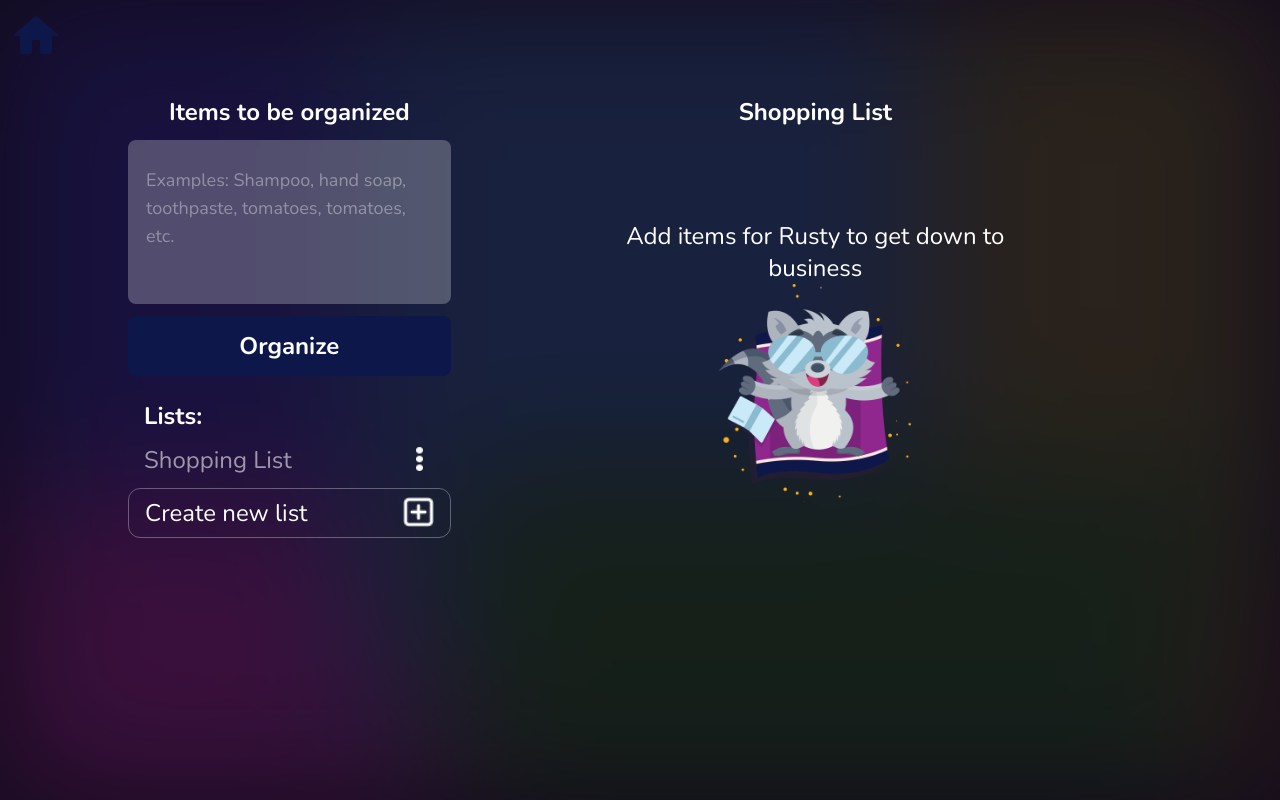
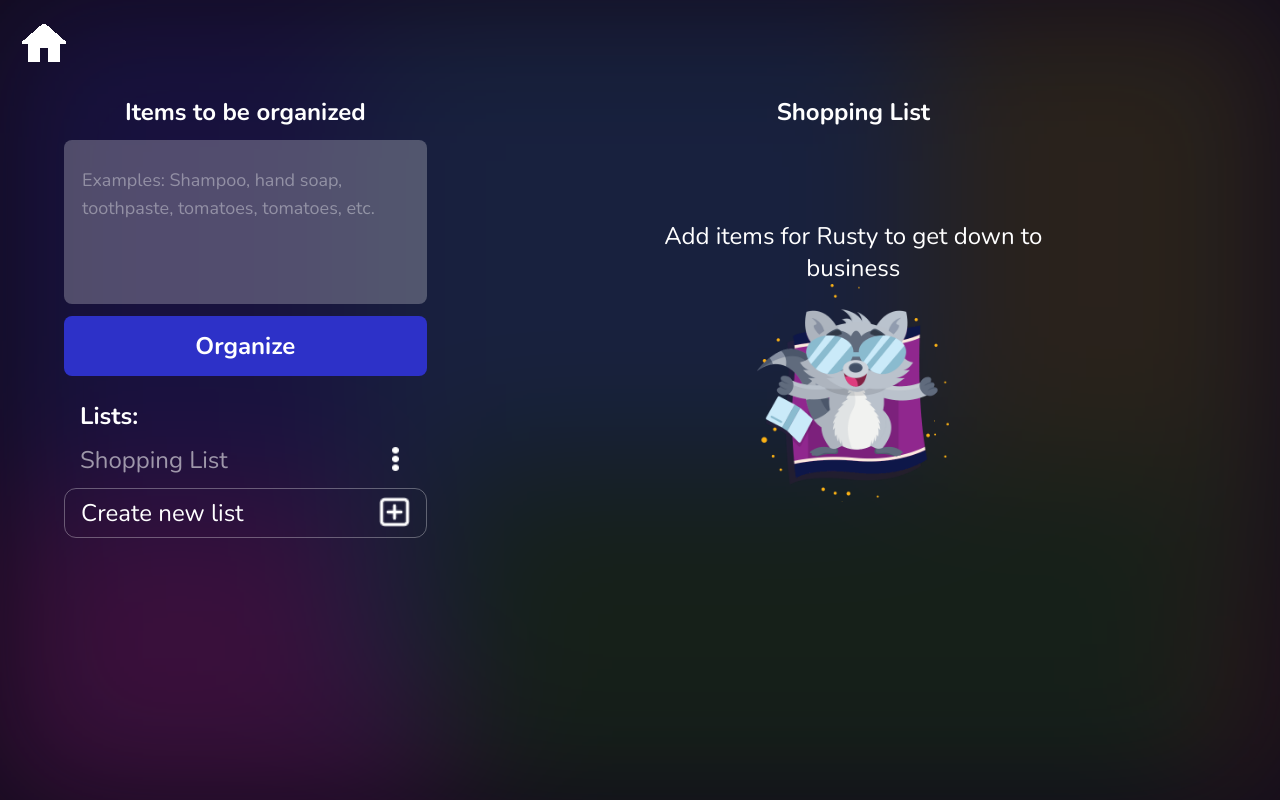
Before and after one commit to danmondra/Rusty, a React (Vite) app: page / in a window 1280 px wide. Both pictures are taken after a click on the button "Let's Start". Built offline with nearby package versions, Linux system fonts and the light colour scheme.

Commit message:
Change styles of buttons and the max width size

```diff
--- a/src/App.jsx
+++ b/src/App.jsx
@@ -1,6 +1,6 @@
 import { useState } from 'react'
 
-import { Waves } from './components/Waves'
+import { BackgroundBlur } from './components/BackgroundBlur'
 import { Organize } from './components/Organize.jsx'
 import { Home } from './components/Home'
 
@@ -11,7 +11,7 @@ function App() {
 
   return (
     <>
-      <Waves />
+      <BackgroundBlur />
 
       {organizing
         ? <Organize
--- a/src/components/Waves.jsx
+++ b/src/components/BackgroundBlur.jsx
@@ -1,44 +1,44 @@
-import { BackgroundBubble } from "./BackgroundBubble"
+import { BackgroundSquare } from "./BackgroundSquare"
 
-export function Waves() {
+export function BackgroundBlur() {
 
   /*#2e31c8 #2e7dc8 #851e1e #85841e #d528bb #237811 #b95d14 */
 
   return(
     <div className="fixed w-full overflow-hidden -z-10 opacity-20 blur-[70px] h-[100vh]">
-      <BackgroundBubble
+      <BackgroundSquare
         position={{top: "-6rem", left: "-7rem"}}
         width={"37rem"}
         color={"#2e31c8"}
       />
-      <BackgroundBubble
+      <BackgroundSquare
         position={{top: "0rem", left: "22rem"}}
         width={"44rem"}
         color={"#2e7dc8"}
       />
-      <BackgroundBubble
+      <BackgroundSquare
         position={{top: "-9rem", left: "40rem"}}
         width={"44rem"}
         color={"#851e1e"}
         zindex={"-1"}
       />
-      <BackgroundBubble
+      <BackgroundSquare
         position={{top: "-4rem", left: "72%"}}
         width={"40rem"}
         color={"#85841e"}
       />
-      <BackgroundBubble
+      <BackgroundSquare
         position={{top: "50%", left: "-2rem"}}
         width={"48rem"}
         color={"#d528bb"}
         zindex={"-1"}
       />
-      <BackgroundBubble
+      <BackgroundSquare
         position={{top: "58%", left: "35%"}}
         width={"48rem"}
         color={"#237811"}
       />
-      <BackgroundBubble
+      <BackgroundSquare
         position={{top: "58%", left: "75%"}}
         width={"48rem"}
         color={"#b95d14"}
--- a/src/components/BackgroundBubble.jsx
+++ b/src/components/BackgroundSquare.jsx
@@ -1,4 +1,4 @@
-export function BackgroundBubble({ position, width, color, zindex }) {
+export function BackgroundSquare({ position, width, color, zindex }) {
 
   return (
       <div
--- a/src/components/BtnHome.jsx
+++ b/src/components/BtnHome.jsx
@@ -8,7 +8,7 @@ export function BtnHome({setOrganizing}) {
 
   return (
     <button
-      className="absolute top-0 left-0 "
+      className="absolute top-2 left-2"
       onClick={handleHome}
     >
       <img src={Home} alt="Icon for go to first page" className="aspect-square w-12 m-3"/>
--- a/src/components/Home.jsx
+++ b/src/components/Home.jsx
@@ -39,13 +39,13 @@ export function Home({setOrganizing}) {
           md:text-5xl
           font-bold'
         >
-          Rusty <span className='text-[#0E1749]'> is a </span>
+          Rusty <span className='text-[#2d31c8]'> is a </span>
           compulsive raccoon organizer
         </h1>
         <p className='text-2xl'>It will help you group each item on your shopping list according to the department to which it belongs.</p>
         <button
           className='
-          bg-[#0E1749]
+          bg-[#2d31c8]
           w-full
           md:w-[60%]
           mx-auto
@@ -53,9 +53,8 @@ export function Home({setOrganizing}) {
           text-4xl
           font-bold
           rounded-lg
-          hover:bg-[#0E174990]
-          transition-[background-color
-          border]
+          hover:bg-[#2d31c850]
+          transition-[background-color border]
           duration-500
           border
           border-transparent
--- a/src/components/OrganizationForm.jsx
+++ b/src/components/OrganizationForm.jsx
@@ -71,13 +71,13 @@ export function OrganizationForm({actualList, setActualList}) {
         p-3
         rounded-lg
         w-full
-        bg-[#0E1749]
+        bg-[#2d31c8]
         transition-[background-color, border]
         duration-500
         cursor-pointer
         border-2
         border-transparent
-        hover:bg-[#0E174990]
+        hover:bg-[#2d31c850]
         hover:border-white"/>
     </form>
   )
--- a/src/components/Organize.jsx
+++ b/src/components/Organize.jsx
@@ -18,13 +18,13 @@ export function Organize({setOrganizing}) {
       className='
       w-[90%]
       mx-auto
-      max-w-5xl
+      max-w-6xl
       py-24
       md:py-24
       md:grid
-      md:grid-cols-3
+      md:grid-cols-[1fr_2fr]
       gap-12
-      lg:gap-7
+      lg:gap-16
       '
     >
       <section>
@@ -45,7 +45,7 @@ export function Organize({setOrganizing}) {
 
       </section>
 
-      <section className="col-start-2 col-end-4 grid grid-cols-2 gap-3 auto-rows-max relative">
+      <section className="grid grid-cols-2 gap-3 auto-rows-max relative">
         <h2 className="h-max block text-2xl text-white font-bold max-w-prose text-center col-start-1 col-end-3">
           {actualList?.name}
         </h2>
```
Also changed, not shown: src/assets/icons/home.png.
